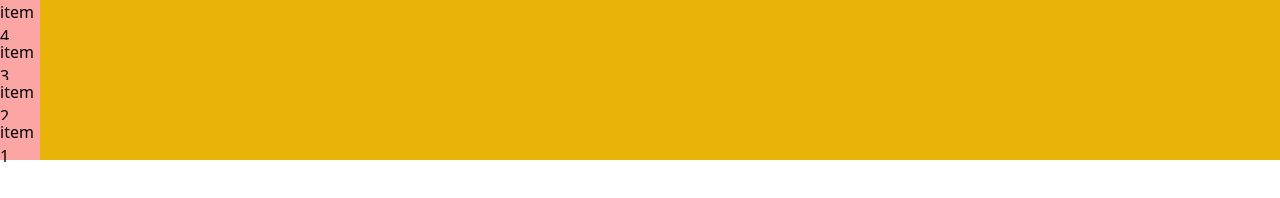
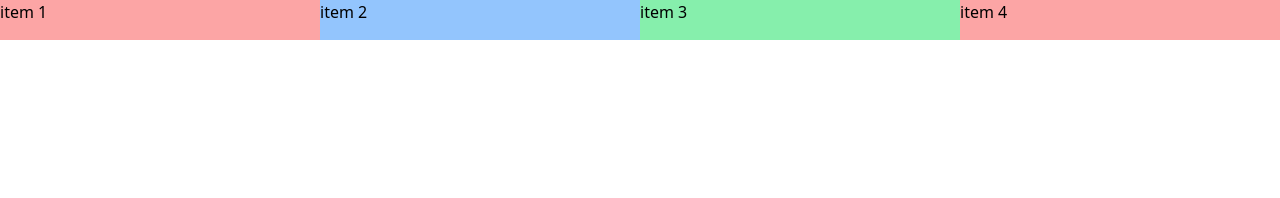
Before and after one commit to mint-chanokchon/learn-tailwindcss, a website: page src/index.html in a window 1280 px wide. Drawn offline with nearby package versions, Linux system fonts and the light colour scheme; files that its build step writes are made by us from their sources.

Commit message:
Wrap FlexItem

```diff
--- a/src/index.html
+++ b/src/index.html
@@ -8,11 +8,11 @@
     <link rel="stylesheet" href="../dist/output.css">
 </head>
 <body>
-    <div class="bg-yellow-500 flex flex-col-reverse">
-        <div class="w-10 h-10 bg-red-300">item 1</div>
-        <div class="w-10 h-10 bg-red-300">item 2</div>
-        <div class="w-10 h-10 bg-red-300">item 3</div>
-        <div class="w-10 h-10 bg-red-300">item 4</div>
+    <div class="bg-yellow-500 flex flex-wrap-reverse">
+        <div class="w-80 h-10 bg-red-300 ">item 1</div>
+        <div class="w-80 h-10 bg-blue-300">item 2</div>
+        <div class="w-80 h-10 bg-green-300">item 3</div>
+        <div class="w-80 h-10 bg-red-300">item 4</div>
     </div>
 </body>
 </html>
```
Also changed, not shown: notes/10_flexbox.txt (+6 -1 lines).
